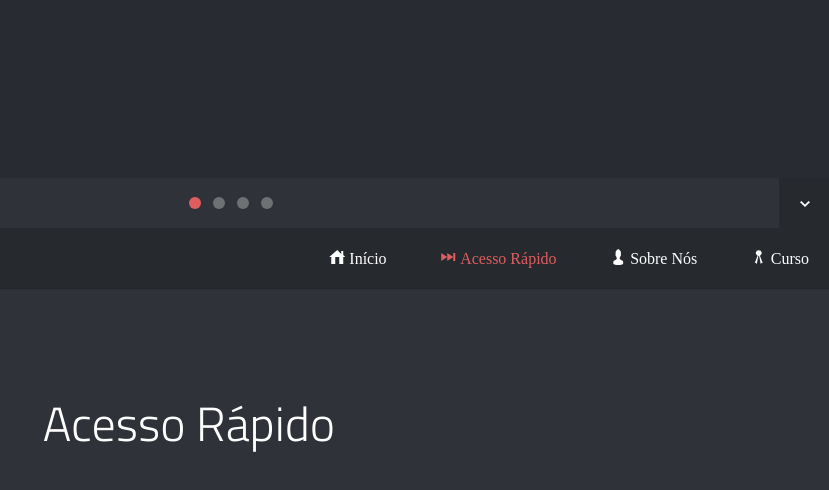
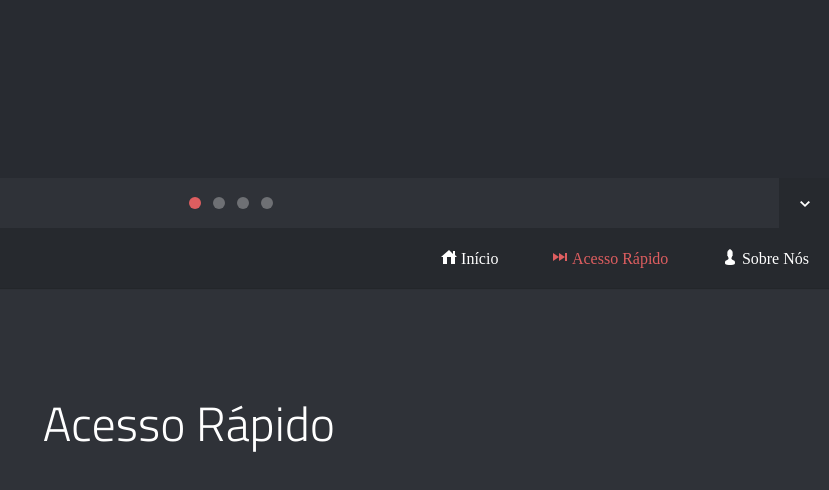
Before and after one commit to librasbiblioteca/plataforma, a plain HTML site: page index.html in a window 1280 px wide. Shown: the part 572-1062 px from the top of the page, without its empty margins (451-1280 px from the left). Drawn offline with nearby package versions, Linux system fonts and the light colour scheme; files whose address does not match are found by name.

Commit message:
Add files via upload

```diff
--- a/index.html
+++ b/index.html
@@ -1,4 +1,3 @@
-
 <!DOCTYPE html>
 <html lang="en-US">
 <head>
@@ -71,7 +70,6 @@
                 <li><a href="#home-slider"><span class="font-icon-home"> Início</span></a></li>
                 <li><a href="#work"><span class="font-icon-fast-forward"> Acesso Rápido</span></a></li>
                 <li><a href="#about"><span class="font-icon-user"> Sobre Nós</span></a></li>
-                <li><a href="curso.html"><span class="font-icon-certificate"> Curso</span></a></li>
             </ul>
         </nav>
 
```
